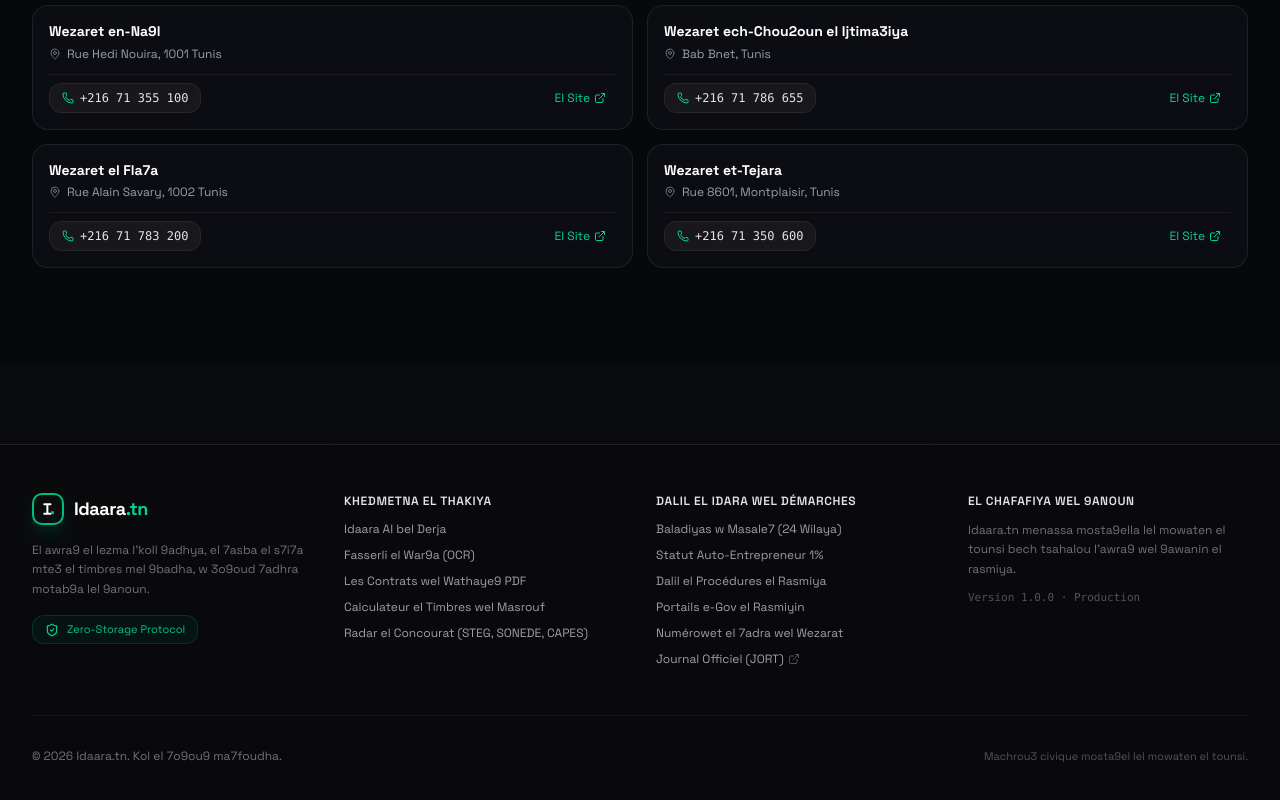
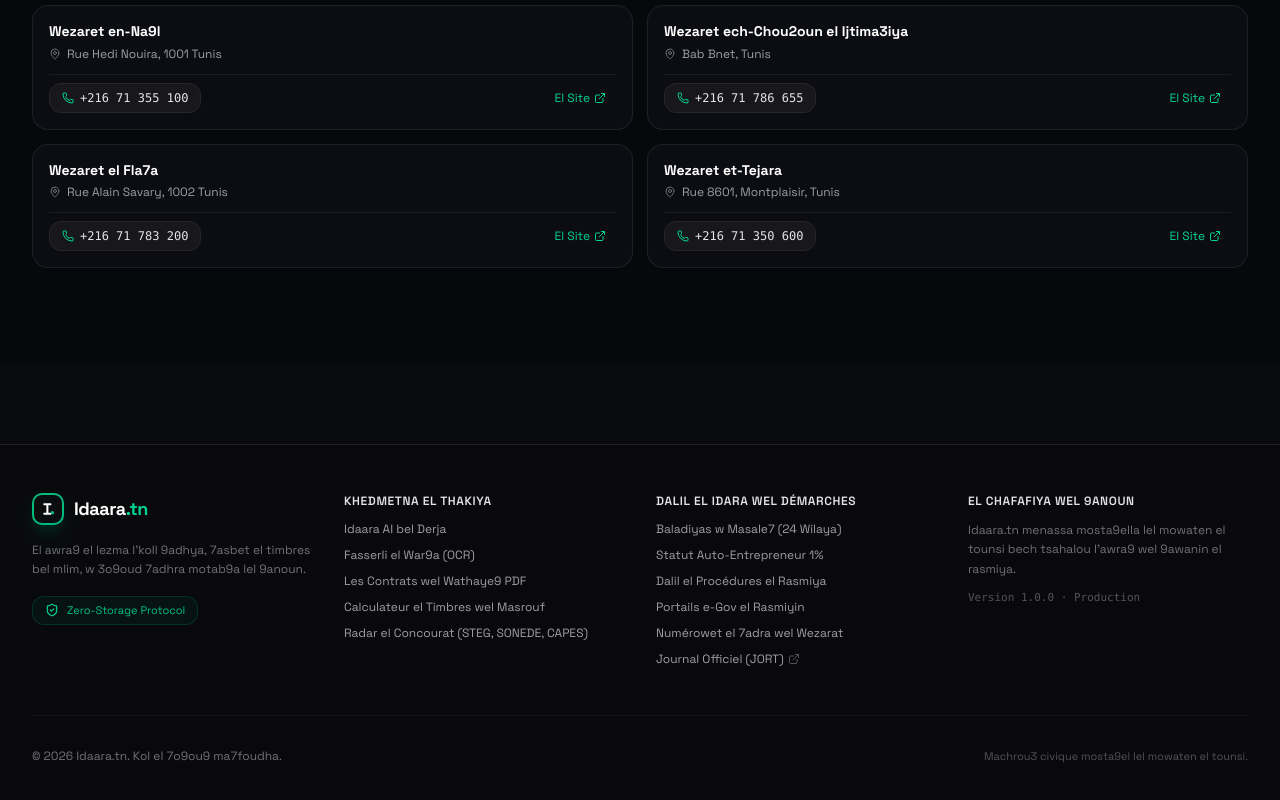
Before and after one commit to wacim-abdellli/idaara, a Next.js app: page /contacts in a window 1280 px wide. Shown: the part 2123-2923 px from the top of the page. Built offline with nearby package versions, Linux system fonts and the light colour scheme; no server answers.

Commit message:
fix(i18n): update Derja hero headline to 'Awra9ek w Démarchet-ek fi D9i9a.'

```diff
--- a/src/data/translations.ts
+++ b/src/data/translations.ts
@@ -5,9 +5,9 @@ export const translations: Record<SupportedLanguage, Record<string, string>> = {
     appName: "Idaara.tn",
     appSubtitle: "Dalil el Démarchet wel Timbres fi Tounes",
     heroBadge: "Dalil Rasmi lel Démarchet wel Timbres · Tounes 2026",
-    heroHeadline: "Awra9ek, Tnaabrek w Démarchet-ek fi Tounes.",
-    heroHeadlineHighlight: "Wad7a, S7i7a w bel Mlim.",
-    heroSubheadline: "El awra9 el lezma l'koll 9adhya, el 7asba el s7i7a mte3 el timbres mel 9badha, w 3o9oud 7adhra motab9a lel 9anoun.",
+    heroHeadline: "Awra9ek w Démarchet-ek fi",
+    heroHeadlineHighlight: "D9i9a.",
+    heroSubheadline: "El awra9 el lezma l'koll 9adhya, 7asbet el timbres bel mlim, w 3o9oud 7adhra motab9a lel 9anoun.",
     heroCTA: "Dalil el Démarchet (38)",
     heroSecondaryCTA: "Calculateur de Timbres",
     voiceSearchBarPlaceholder: "Lawwej 3la ay démarche... (Passeport, CIN, Carte Grise, B3, 3a9d Kré...)",
```
